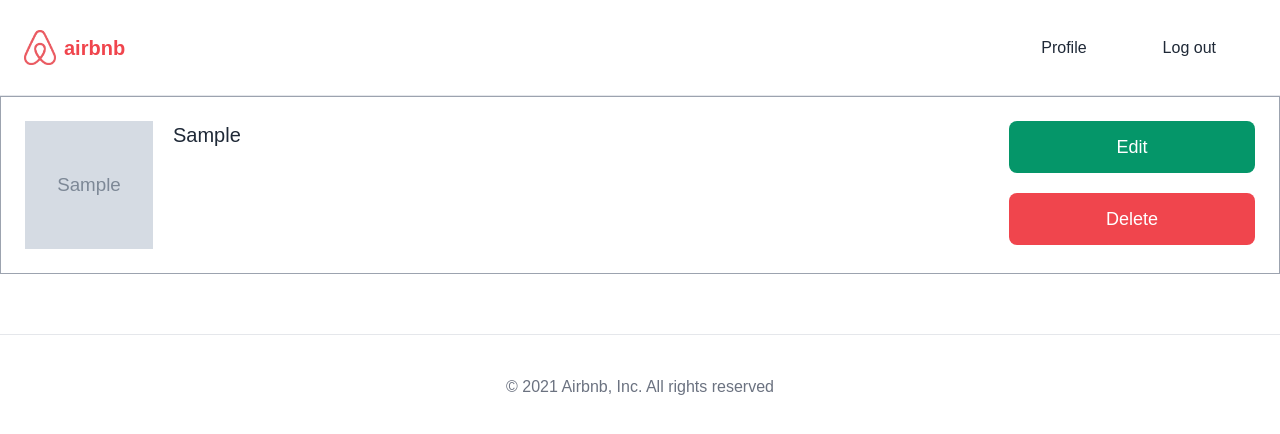
After one commit to sundesoleil/airbnb-clone, a Django app: page /rooms/1/photos/ in a window 1280 px wide. The commit adds this page. Shown: the top 434 px of the page. Run offline with Django 3.2, Linux system fonts and the light colour scheme; a user stored in the database is signed in; tables that the repository leaves empty hold one stand-in row (values such as "Sample post"); grey boxes marked "Sample" are stand-in pictures; style sheets or scripts are compiled from the project's sources; some libraries are stand-ins or nearby versions; some web fonts are replaced.

Commit message:
delete Photo

```diff
--- a/config/settings.py
+++ b/config/settings.py
@@ -143,3 +143,7 @@ EMAIL_PORT = "587"
 EMAIL_HOST_USER = os.environ.get("MAILGUN_USERNAME")
 EMAIL_HOST_PASSWORD = os.environ.get("MAILGUN_PASSWORD")
 EMAIL_FROM = "seon@sandbox5b7f1b8c7a1946ffa9f7b44588699ffc.mailgun.org"
+
+# Auth
+
+LOGIN_URL = "/users/login/"
--- a/rooms/urls.py
+++ b/rooms/urls.py
@@ -4,7 +4,13 @@ from . import views
 app_name = "rooms"
 
 urlpatterns = [
-    path("<int:pk>", views.RoomDetail.as_view(), name="detail"),
+    path("<int:pk>/", views.RoomDetail.as_view(), name="detail"),
     path("<int:pk>/edit/", views.EditRoomView.as_view(), name="edit"),
-    path("search", views.SearchView.as_view(), name="search"),
+    path("<int:pk>/photos/", views.RoomPhotosView.as_view(), name="photos"),
+    path(
+        "<int:room_pk>/photos/<int:photo_pk>/delete/",
+        views.delete_photo,
+        name="delete-photo",
+    ),
+    path("search/", views.SearchView.as_view(), name="search"),
 ]
--- a/rooms/views.py
+++ b/rooms/views.py
@@ -1,7 +1,9 @@
 from django.http import Http404
 from django.views.generic import ListView, DetailView, View, UpdateView
-from django.shortcuts import render
+from django.shortcuts import render, redirect, reverse
 from django.core.paginator import Paginator
+from django.contrib.auth.decorators import login_required
+from django.contrib import messages
 from users import mixins as user_mixins
 from . import models, forms
 
@@ -132,3 +134,30 @@ class EditRoomView(user_mixins.LoggedInOnlyView, UpdateView):
         if room.host.pk == self.request.user.pk:
             return room
         raise Http404()
+
+
+class RoomPhotosView(user_mixins.LoggedInOnlyView, DetailView):
+
+    model = models.Room
+    template_name = "rooms/room_photos.html"
+
+    def get_object(self, queryset=None):
+        room = super().get_object(queryset=queryset)
+        if room.host.pk != self.request.user.pk:
+            raise Http404()
+        return room
+
+
+@login_required
+def delete_photo(request, room_pk, photo_pk):
+    user = request.user
+    try:
+        room = models.Room.objects.get(pk=room_pk)
+        if room.host.pk != user.pk:
+            messages.error(request, "Sorry, but you can't delete that photo")
+        else:
+            models.Photo.objects.get(pk=photo_pk).delete()
+            messages.success(request, "Photo deleted")
+        return redirect(reverse("rooms:photos", kwargs={"pk": room_pk}))
+    except models.Room.DoesNotExist:
+        return redirect(reverse("core:home"))
--- a/templates/rooms/room_edit.html
+++ b/templates/rooms/room_edit.html
@@ -13,6 +13,10 @@
 
         {% include 'mixins/room/room_form.html' with form=form cta="Update Room" %}
 
+        <div class="mt-5">
+            <a href="{% url 'rooms:photos' room.pk %}" class="flex justify-center ml-1 font-medium text-green-800">Edit Photos</a>
+        </div>
+
     </div>
 
 {% endblock content %}
--- /dev/null
+++ b/templates/rooms/room_photos.html
@@ -0,0 +1,28 @@
+{% extends "base.html" %}
+
+{% block page_title %}
+    {{room.name}}'s Photos
+{% endblock page_title %}
+
+{% block search-bar %}
+{% endblock search-bar %}
+
+{% block content %}
+
+    <div class="container mx-auto my-10 flex flex-col">
+
+        {% for photo in room.photos.all  %}
+            <div class="mb-5 border p-6 border-gray-400 flex justify-between">
+                <div class="flex items-start">
+                    <img src="{{photo.file.url}}" class="w-32 h-32" />
+                    <span class="ml-5 text-xl">{{photo.caption}}</span>
+                </div>
+                <div class="flex flex-col w-1/5">
+                    <a class="btn-link mb-5 bg-green-600" href="#">Edit</a>
+                    <a class="btn-link bg-logo" href="{% url 'rooms:delete-photo' room.pk photo.pk %}">Delete</a>
+                </div>
+            </div>
+        {% endfor %}
+
+    </div>
+{% endblock content %}
```
